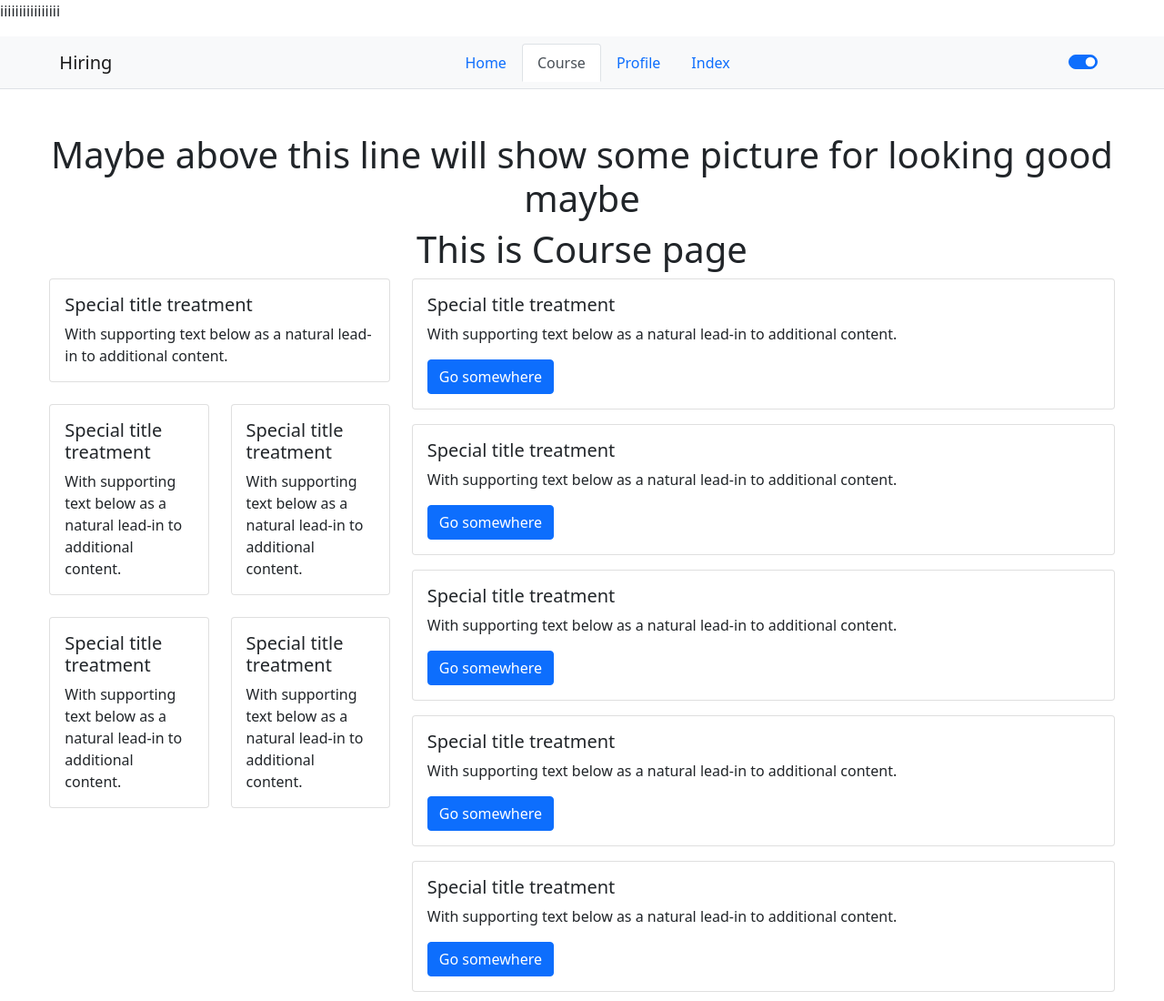
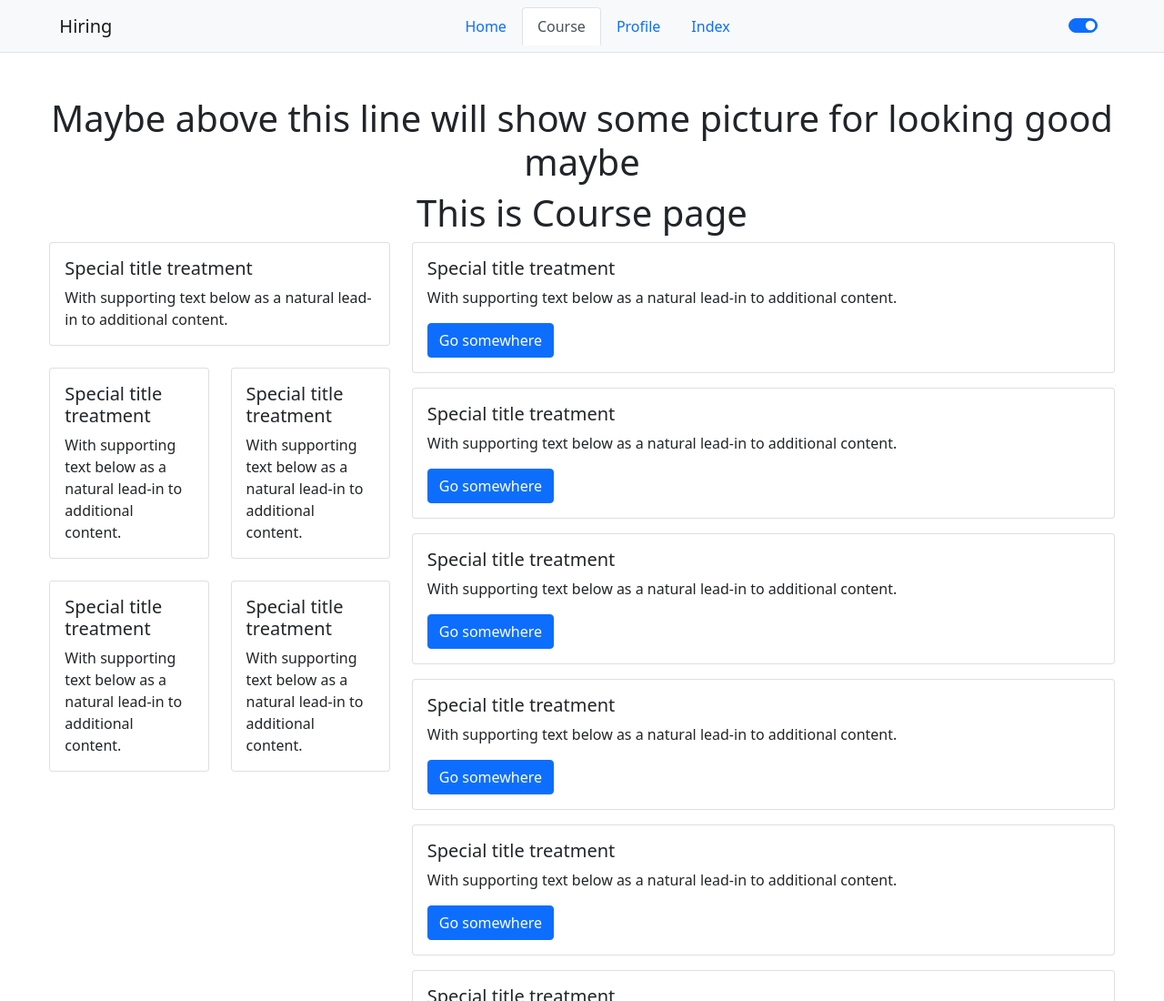
Before and after one commit to kang-van-gent/Hiring, a website: page public/course.html in a window 1280 px wide. Shown: the top 1100 px of the page at 91% size. Drawn offline with nearby package versions, Linux system fonts and the light colour scheme.

Commit message:
Update course.html

```diff
--- a/public/course.html
+++ b/public/course.html
@@ -26,7 +26,7 @@
 </head>
 
 <body>
-    <p>iiiiiiiiiiiiiiii</p>
+
 
     <nav class="navbar nav-tabs navbar-light bg-light">
         <div class="container-fluid col-sm-11">
```
